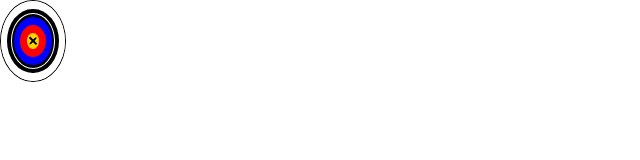
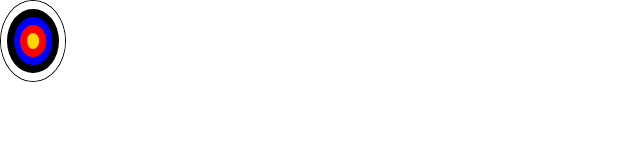
Before and after one commit to ivanyordanovgt/Brainzone, a React (Create React App) app in the folder brainzone/: page /aim-trainer in a window 1280 px wide. Shown: the top 160 px of the page, without its empty margins (0-640 px from the left). Built offline with nearby package versions, Linux system fonts and the light colour scheme.

Commit message:
target adjustments

```diff
--- a/brainzone/src/components/AimTrainer/Target.js
+++ b/brainzone/src/components/AimTrainer/Target.js
@@ -5,16 +5,11 @@ export const Target = () => {
     <div>
         <div class="target">
         <div class="white-outer"> </div>
-        <div class="white-inner"></div>
         <div class="black-outer"></div>
-        <div class="black-inner"></div>
         <div class="blue-outer"></div>
-        <div class="blue-inner"></div>
         <div class="red-outer"></div>
-        <div class="red-inner"></div>
         <div class="gold-outer"></div>
         <div class="gold-inner">
-        <div class="cross"></div>
   </div>
 </div>
     </div>
```
